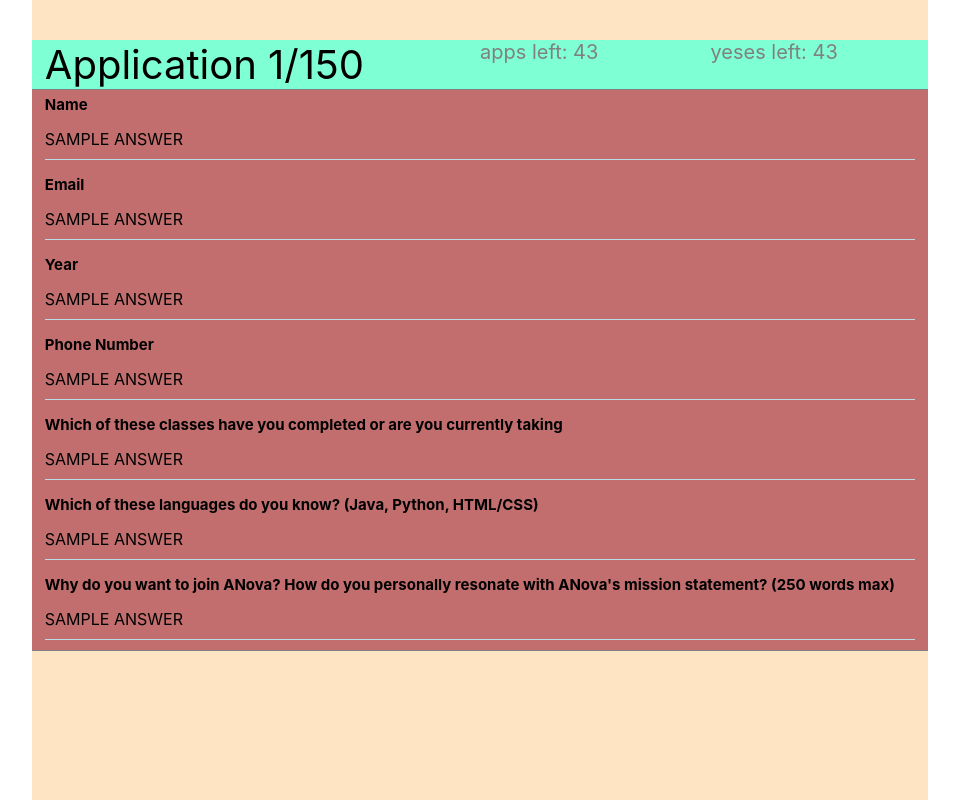
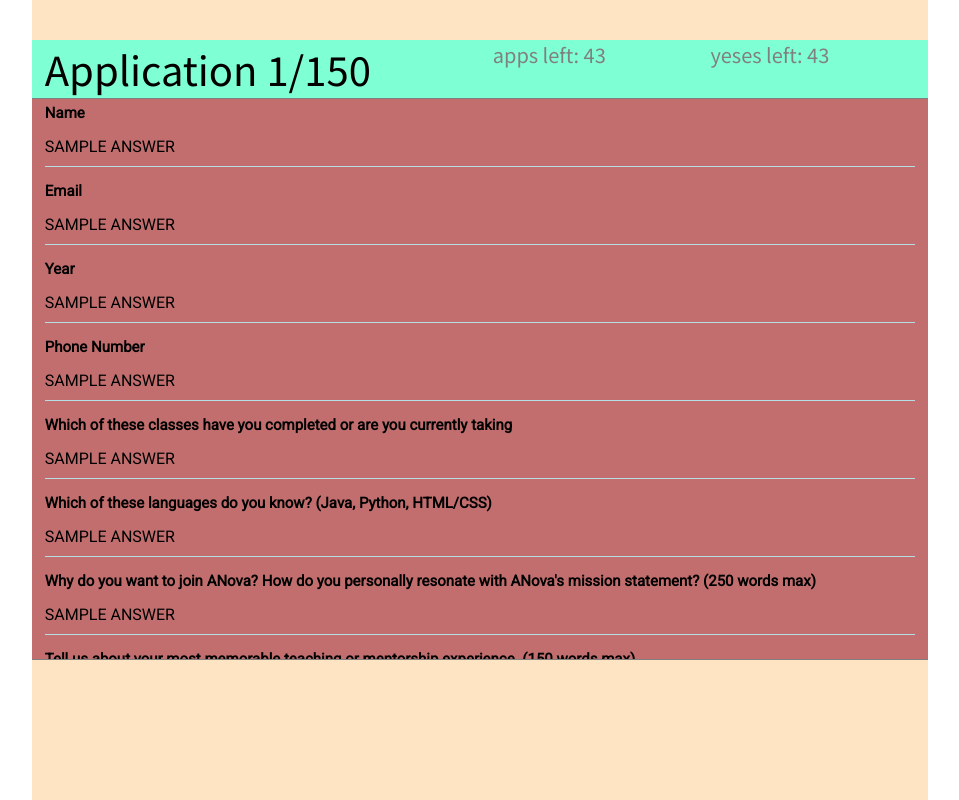
Before and after one commit to saiyandapalli/ANova-App-Reader, a React (Create React App) app in the folder appreader/: page / in a window 1280 px wide. Shown: the whole page, without its empty margins (160-1119 px from the left). Built offline with nearby package versions, Linux system fonts and the light colour scheme.

Commit message:
font changes

```diff
--- a/appreader/src/components/applications/application.css
+++ b/appreader/src/components/applications/application.css
@@ -1,9 +1,11 @@
+@import url("https://fonts.googleapis.com/css2?family=Noto+Sans+JP&display=swap");
 .header {
   margin-top: 5vh;
   display: flex;
   flex: 1;
   background-color: aquamarine;
   font-size: 40px;
+  font-family: "Noto Sans JP", sans-serif;
   border-width: 0;
   border-bottom: 1px gray;
   border-style: solid;
@@ -17,8 +19,7 @@
   flex: 1;
   font-size: 20px;
   color: grey;
-  padding-left: 1vw;
-  padding-right: 1vw;
+  font-family: "Noto Sans JP", sans-serif;
 }
 .container {
   background-color: bisque;
--- a/appreader/src/components/response/response.css
+++ b/appreader/src/components/response/response.css
@@ -1,3 +1,4 @@
+@import url("https://fonts.googleapis.com/css2?family=Roboto&display=swap");
 .response-container {
   padding-left: 1vw;
   padding-right: 1vw;
@@ -9,6 +10,7 @@
   padding-bottom: 10px;
   font-size: 15px;
   font-weight: bold;
+  font-family: "Roboto", sans-serif;
 }
 
 .response-answer {
@@ -16,4 +18,5 @@
   padding-bottom: 10px;
   border-bottom: 1px solid #b7dee6;
   margin-bottom: 10px;
+  font-family: "Roboto", sans-serif;
 }
```
